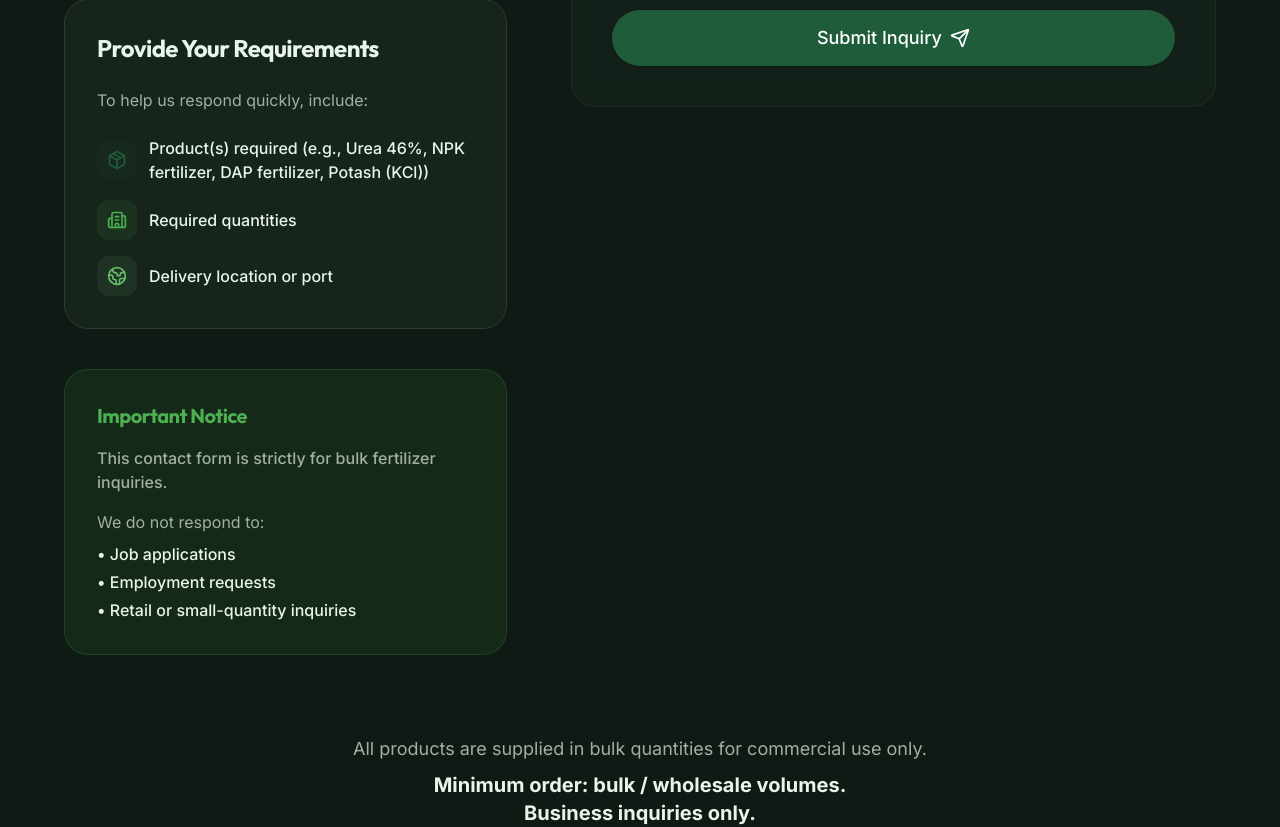
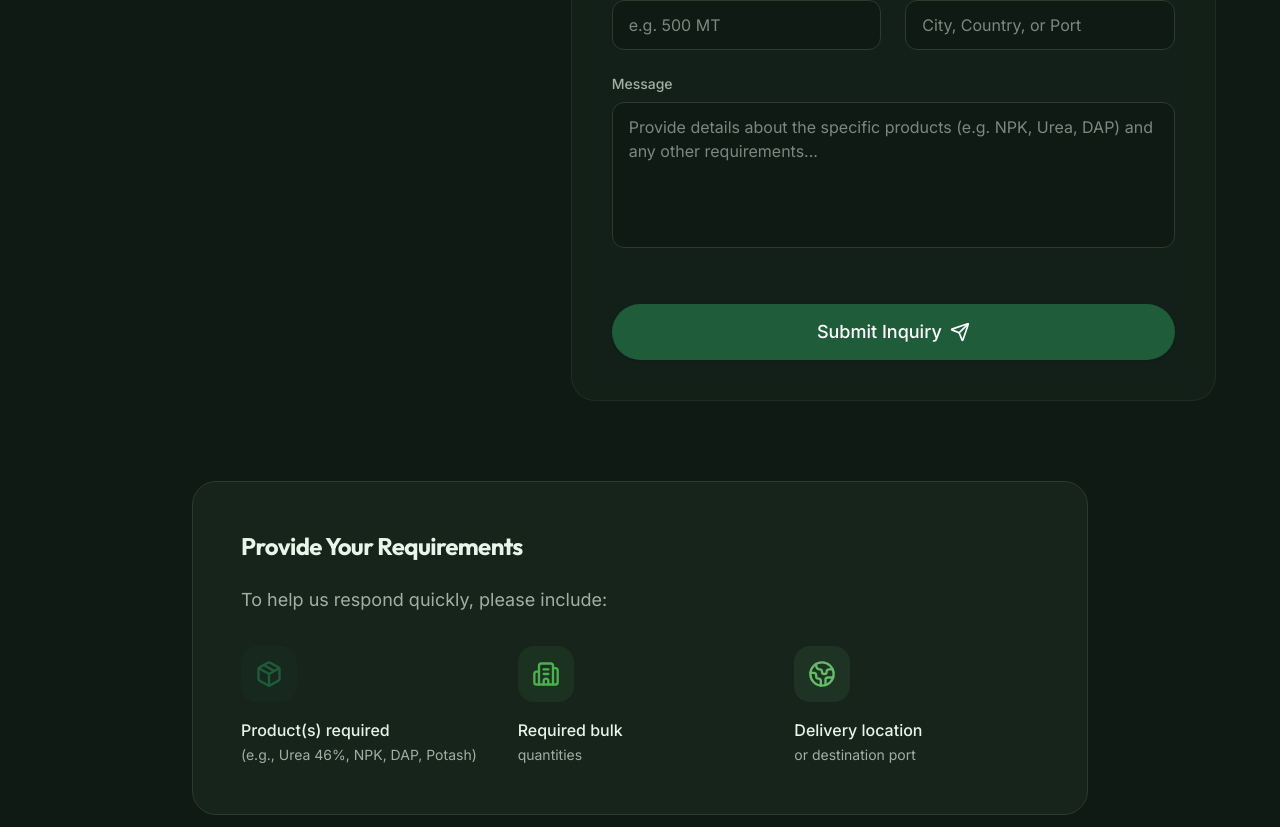
Before and after one commit to ngeneedgar/urea, a React (Vite) app: page /contact in a window 1280 px wide. Shown: the part 1280-2107 px from the top of the page. Built offline with nearby package versions, Linux system fonts and the light colour scheme.

Commit message:
feat: Remove redundant form requirements section
The "Provide Your Requirements" section on the Contact page is redundant as the form itself serves this purpose. Removing this static text improves clarity and user experience.

```diff
--- a/src/pages/Contact.tsx
+++ b/src/pages/Contact.tsx
@@ -72,31 +72,16 @@ export function Contact() {
                 </p>
               </div>
 
-              <div className="bg-card border border-border p-8 rounded-3xl">
-                <h3 className="text-2xl font-bold text-text mb-6">Provide Your Requirements</h3>
-                <p className="text-text-muted mb-6">To help us respond quickly, include:</p>
-                <ul className="flex flex-col gap-4 text-text font-medium">
-                  <li className="flex items-center gap-3">
-                    <div className="w-10 h-10 rounded-xl bg-primary/10 text-primary flex items-center justify-center shrink-0">
-                      <Package className="w-5 h-5" />
-                    </div>
-                    Product(s) required (e.g., Urea 46%, NPK fertilizer, DAP fertilizer, Potash (KCl))
-                  </li>
-                  <li className="flex items-center gap-3">
-                    <div className="w-10 h-10 rounded-xl bg-secondary/10 text-secondary flex items-center justify-center shrink-0">
-                      <Building2 className="w-5 h-5" />
-                    </div>
-                    Required quantities
-                  </li>
-                  <li className="flex items-center gap-3">
-                    <div className="w-10 h-10 rounded-xl bg-accent/10 text-accent flex items-center justify-center shrink-0">
-                      <Globe2 className="w-5 h-5" />
-                    </div>
-                    Delivery location or port
-                  </li>
-                </ul>
-              </div>
+            </motion.div>
 
+            {/* Right Col - Form */}
+            <motion.div
+              initial={{ opacity: 0, x: 30 }}
+              whileInView={{ opacity: 1, x: 0 }}
+              viewport={{ once: true }}
+              transition={{ duration: 0.6, delay: 0.2 }}
+              className="lg:col-span-7 flex flex-col gap-8"
+            >
               {/* Strict Filter Note */}
               <div className="bg-secondary/10 border border-secondary/20 p-8 rounded-3xl">
                 <h3 className="text-xl font-bold text-secondary mb-4">Important Notice</h3>
@@ -108,16 +93,8 @@ export function Contact() {
                   <li>• Retail or small-quantity inquiries</li>
                 </ul>
               </div>
-            </motion.div>
 
-            {/* Right Col - Form */}
-            <motion.div
-              initial={{ opacity: 0, x: 30 }}
-              whileInView={{ opacity: 1, x: 0 }}
-              viewport={{ once: true }}
-              transition={{ duration: 0.6, delay: 0.2 }}
-              className="lg:col-span-7 glass p-8 md:p-10 rounded-3xl border border-border"
-            >
+              <div className="glass p-8 md:p-10 rounded-3xl border border-border">
                 <h2 className="text-3xl font-heading font-bold text-text mb-8">Submit Your Inquiry</h2>
               <form action="https://api.web3forms.com/submit" method="POST" className="flex flex-col gap-6">
                 <input type="hidden" name="access_key" value="e90167bf-95f0-44aa-b4f6-0fbf886c0596" />
@@ -170,11 +147,38 @@ export function Contact() {
                   Submit Inquiry <Send className="w-5 h-5" />
                 </Button>
               </form>
+              </div>
             </motion.div>
 
           </div>
 
-          <div className="mt-20 text-center max-w-2xl mx-auto">
+          <div className="mt-20 max-w-4xl mx-auto flex flex-col gap-12">
+            <div className="bg-card border border-border p-8 md:p-12 rounded-3xl text-center md:text-left">
+              <h3 className="text-2xl font-bold text-text mb-6">Provide Your Requirements</h3>
+              <p className="text-text-muted mb-8 text-lg">To help us respond quickly, please include:</p>
+              <ul className="grid grid-cols-1 md:grid-cols-3 gap-8 text-text font-medium">
+                <li className="flex flex-col items-center md:items-start gap-4">
+                  <div className="w-14 h-14 rounded-2xl bg-primary/10 text-primary flex items-center justify-center shrink-0">
+                    <Package className="w-7 h-7" />
+                  </div>
+                  <span className="text-center md:text-left">Product(s) required<br/><span className="text-sm text-text-muted font-normal">(e.g., Urea 46%, NPK, DAP, Potash)</span></span>
+                </li>
+                <li className="flex flex-col items-center md:items-start gap-4">
+                  <div className="w-14 h-14 rounded-2xl bg-secondary/10 text-secondary flex items-center justify-center shrink-0">
+                    <Building2 className="w-7 h-7" />
+                  </div>
+                  <span className="text-center md:text-left">Required bulk<br/><span className="text-sm text-text-muted font-normal">quantities</span></span>
+                </li>
+                <li className="flex flex-col items-center md:items-start gap-4">
+                  <div className="w-14 h-14 rounded-2xl bg-accent/10 text-accent flex items-center justify-center shrink-0">
+                    <Globe2 className="w-7 h-7" />
+                  </div>
+                  <span className="text-center md:text-left">Delivery location<br/><span className="text-sm text-text-muted font-normal">or destination port</span></span>
+                </li>
+              </ul>
+            </div>
+
+            <div className="text-center border-t border-border pt-12">
               <p className="text-lg text-text-muted">
                 All products are supplied in bulk quantities for commercial use only.
               </p>
@@ -183,6 +187,7 @@ export function Contact() {
               </p>
             </div>
           </div>
+        </div>
       </section>
     </div>
   );
```
Lines whose indentation alone changed are shown as unchanged.
